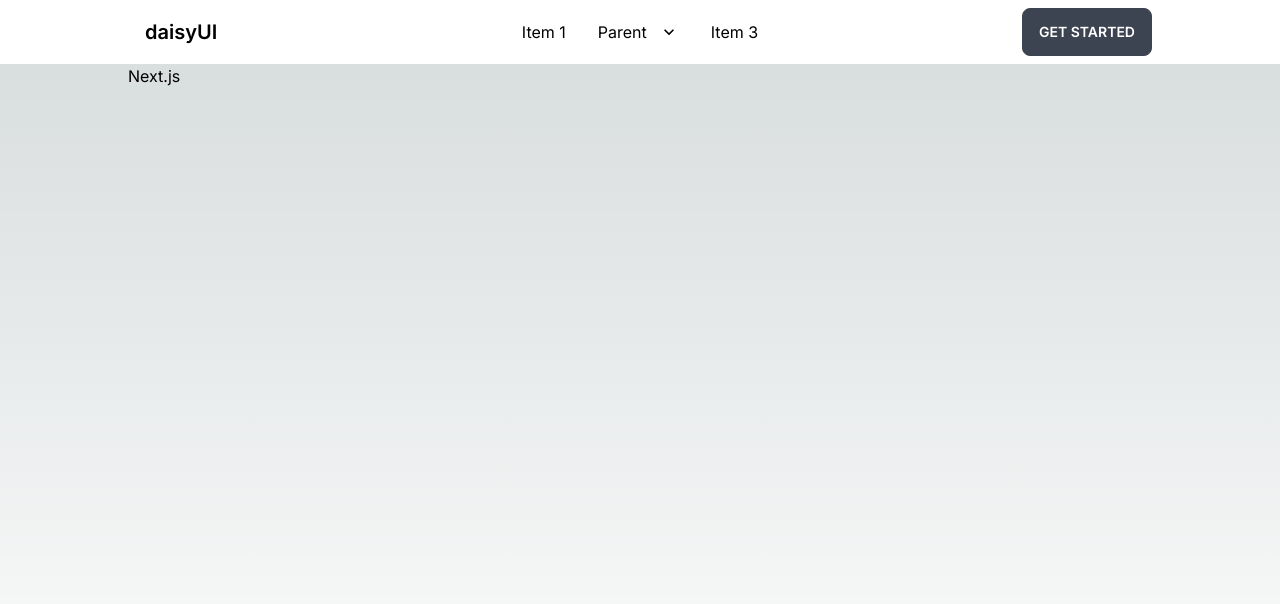
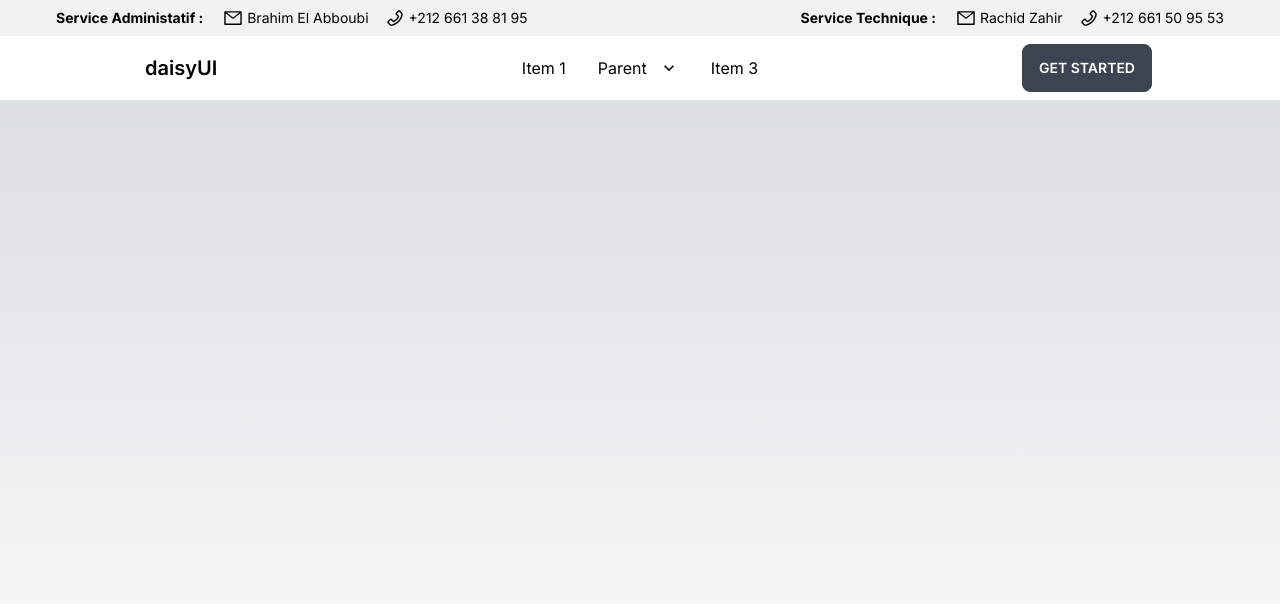
Before and after one commit to Proxy-o/elza, a Next.js app: page / in a window 1280 px wide. Shown: the top 604 px of the page. Built offline with nearby package versions, Linux system fonts and the light colour scheme.

Commit message:
[ui] created Subhead

```diff
--- a/app/components/Header.tsx
+++ b/app/components/header/Header.tsx
@@ -1,8 +1,11 @@
 import React from "react";
+import SubHeader from "./SubHeader";
 
 export default function Header() {
   return (
-    <div className="navbar bg-base-100 fixed px-12 md:px-24 lg:px-32">
+    <div className="fixed w-full">
+      <SubHeader />
+      <div className="navbar bg-base-100 px-12 md:px-24 lg:px-32">
       <div className="navbar-start ">
         <div className="dropdown">
           <label tabIndex={0} className="btn btn-ghost lg:hidden">
@@ -12,19 +15,19 @@ export default function Header() {
               fill="none"
               viewBox="0 0 24 24"
               stroke="currentColor"
-            >
+              >
               <path
                 strokeLinecap="round"
                 strokeLinejoin="round"
                 strokeWidth="2"
                 d="M4 6h16M4 12h8m-8 6h16"
-              />
+                />
             </svg>
           </label>
           <ul
             tabIndex={0}
             className="menu menu-compact dropdown-content mt-3 p-2 shadow bg-base-100 rounded-box w-52"
-          >
+            >
             <li>
               <a>Item 1</a>
             </li>
@@ -37,7 +40,7 @@ export default function Header() {
                   width="24"
                   height="24"
                   viewBox="0 0 24 24"
-                >
+                  >
                   <path d="M8.59,16.58L13.17,12L8.59,7.41L10,6L16,12L10,18L8.59,16.58Z" />
                 </svg>
               </a>
@@ -71,7 +74,7 @@ export default function Header() {
                 width="20"
                 height="20"
                 viewBox="0 0 24 24"
-              >
+                >
                 <path d="M7.41,8.58L12,13.17L16.59,8.58L18,10L12,16L6,10L7.41,8.58Z" />
               </svg>
             </a>
@@ -92,6 +95,7 @@ export default function Header() {
       <div className="navbar-end">
         <a className="btn">Get started</a>
       </div>
+        </div>
     </div>
   );
 }
--- /dev/null
+++ b/app/components/header/SubHeader.tsx
@@ -0,0 +1,34 @@
+import React from "react";
+import { AiOutlineMail, AiOutlinePhone } from "react-icons/ai";
+
+export default function SubHeader() {
+  return (
+    <div className="navbar min-h-6 bg-base-200 px-12 lg:px-10 hidden lg:flex">
+      <div className="flex-1 px-2 mx-2 justify-between">
+        <span className="flex text-sm">
+          <span className="text-sm font-bold items-center pr-1">Service Administatif :</span>
+            <AiOutlineMail size={20} className="ml-4 mr-1"/>
+          <a href="mailto:brahim.elabboubi@elzapower.com">
+            Brahim El Abboubi
+          </a>
+          <AiOutlinePhone size={20} className="ml-4 mr-1"/>
+          <a href="tel:+212661388195">+212 661 38 81 95</a>
+        </span>
+        <span className="flex text-sm">
+          <span className="text-sm font-bold items-center pr-1">Service Technique :</span>
+            <AiOutlineMail size={20} className="ml-4 mr-1"/>
+          <a href="mailto:rachid.zahir@elzapower.com">
+            Rachid Zahir
+          </a>
+          <AiOutlinePhone size={20} className="ml-4 mr-1"/>
+          <a href="tel:+212661509553">+212 661 50 95 53</a>
+        </span>
+      </div>
+    </div>
+  );
+}
+// Nos coordonnées :
+//  26, Route Bouskoura  Bd Med V, 3ème étage  26100 Berrechid.
+// GSM +212 661 38 81 95    « Service Administratif  Mr Brahim EL ABBOUBI e-mail brahim.elabboubi@elzapower.com
+// GSM +212 661 50 95 53  « Service technique Mr  Rachid ZAHIR e-mail  rachid.zahir@elzapower.com
+// Fax +212 522 322191
--- a/app/layout.tsx
+++ b/app/layout.tsx
@@ -1,7 +1,7 @@
 import Head from "next/head";
 import "./globals.css";
 import { Inter } from "next/font/google";
-import Header from "./components/Header";
+import Header from "./components/header/Header";
 
 const inter = Inter({ subsets: ["latin"] });
 
--- a/package.json
+++ b/package.json
@@ -18,8 +18,9 @@
     "eslint-config-next": "13.4.4",
     "next": "13.4.4",
     "postcss": "8.4.24",
-    "react": "18.2.0",
-    "react-dom": "18.2.0",
+    "react": "^18.2.0",
+    "react-dom": "^18.2.0",
+    "react-icons": "^4.9.0",
     "tailwindcss": "3.3.2",
     "typescript": "5.0.4"
   }
```
Also changed, not shown: 1 other file (tests, documents, lock files or other folders).
